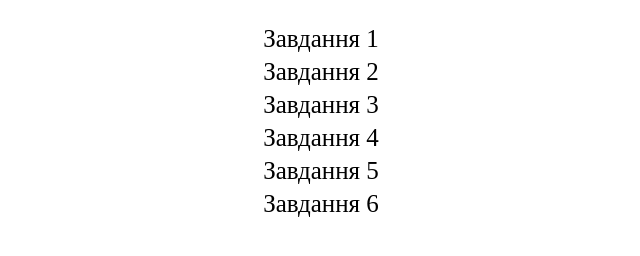
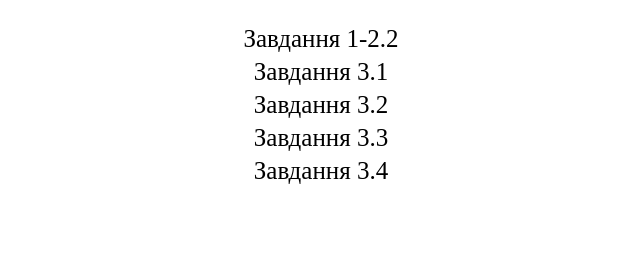
Before and after one commit to reankornation/reankornation.github.io, a plain HTML site: page Lub6/index.html in a window 1280 px wide. Shown: the whole page, without its empty margins (339-979 px from the left). Drawn offline with Linux system fonts and the light colour scheme.

Commit message:
Update index.html

```diff
--- a/Lub6/index.html
+++ b/Lub6/index.html
@@ -20,12 +20,11 @@
 </head>
 <body>
     <ol class="menu">
-        <li><a href="./task1.html">Завдання 1</a></li>
-        <li><a href="./task2.html">Завдання 2</a></li>
-        <li><a href="./task3.html">Завдання 3</a></li>
-        <li><a href="./task4.html">Завдання 4</a></li>
-        <li><a href="./task5.html">Завдання 5</a></li>
-        <li><a href="./task6.html">Завдання 6</a></li>
+        <li><a href="./task1.html">Завдання 1-2.2</a></li>
+        <li><a href="./task2.html">Завдання 3.1</a></li>
+        <li><a href="./task3.html">Завдання 3.2</a></li>
+        <li><a href="./task4.html">Завдання 3.3</a></li>
+        <li><a href="./task5.html">Завдання 3.4</a></li>
     </ol>
 </body>
 </html>
```
